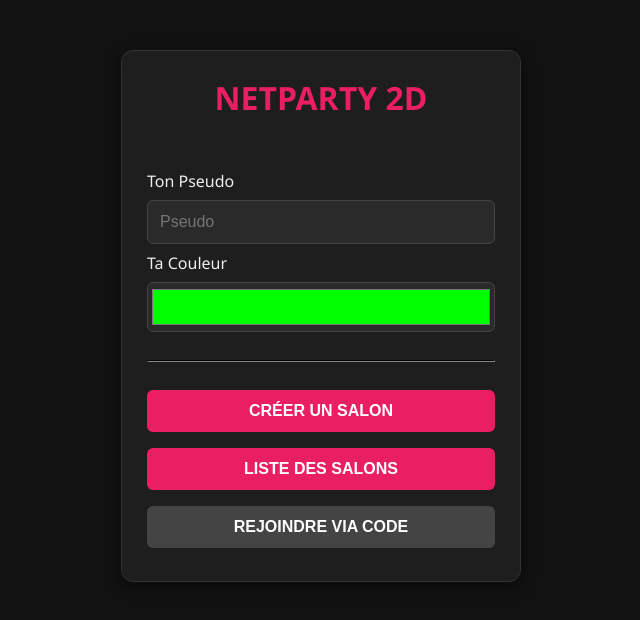
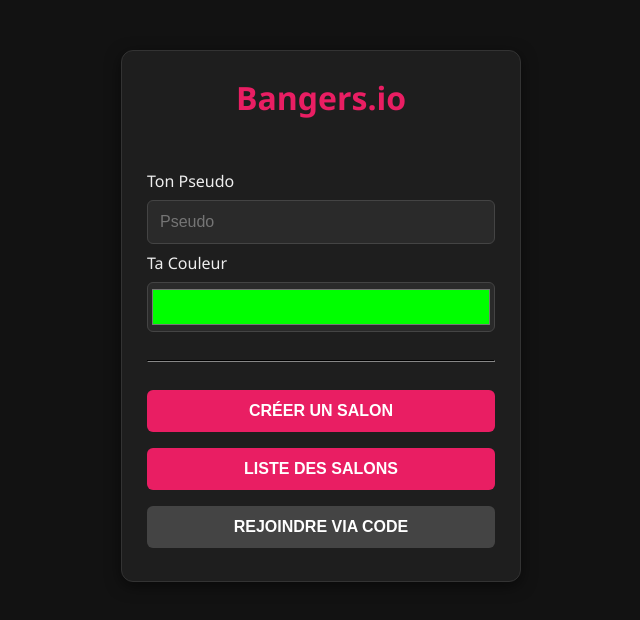
Before and after one commit to leducl/bangers.io, a website: page public/index.html in a window 1280 px wide. Shown: the whole page, without its empty margins (319-959 px from the left). Drawn offline with nearby package versions, Linux system fonts and the light colour scheme; no server answers.

Commit message:
Update index.html

```diff
--- a/public/index.html
+++ b/public/index.html
@@ -32,7 +32,7 @@
     <div id="ui-container">
 
         <div id="panel-menu" class="panel active">
-            <h1>NETPARTY 2D</h1>
+            <h1>Bangers.io</h1>
             <div id="error-msg"></div>
 
             <label>Ton Pseudo</label>
@@ -428,4 +428,5 @@
 
     </script>
 </body>
+
 </html>
```
